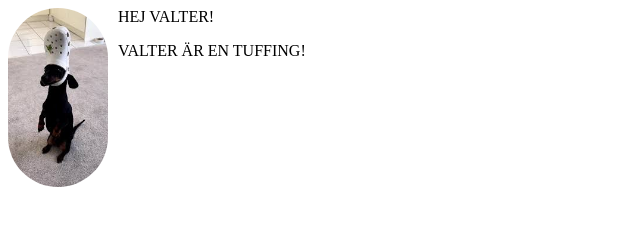
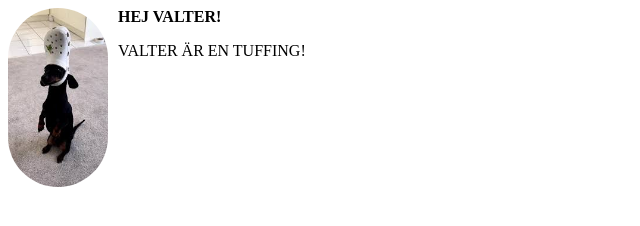
Before and after one commit to winsjo0415-star/html-tests, a plain HTML site: page index.html in a window 1280 px wide. Shown: the full height of the page, 0-640 px from the left. Drawn offline with Linux system fonts and the light colour scheme.

Commit message:
Update index.html

```diff
--- a/index.html
+++ b/index.html
@@ -9,11 +9,14 @@
           float: left;
           margin-right: 10px;
         }
+        p.hejhejvalter {
+          font-weight: bold;
+        }
       </style>
     </head>
     <body>
       <img src="images/doggy.png">
-      <p>HEJ VALTER!</p>
+      <p class="hejhejvalter">HEJ VALTER!</p>
       <p>VALTER ÄR EN TUFFING!</p>
     </body>
   </html>
```
